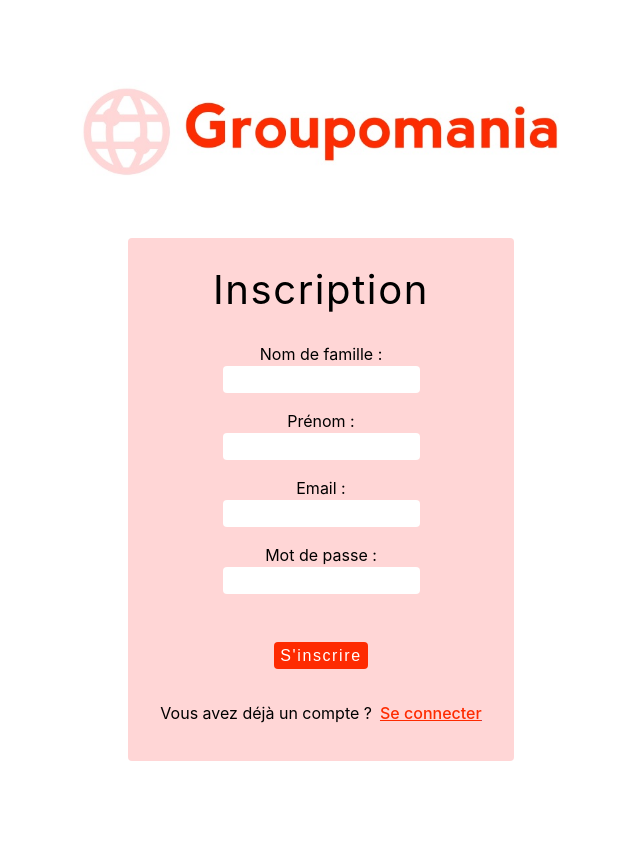
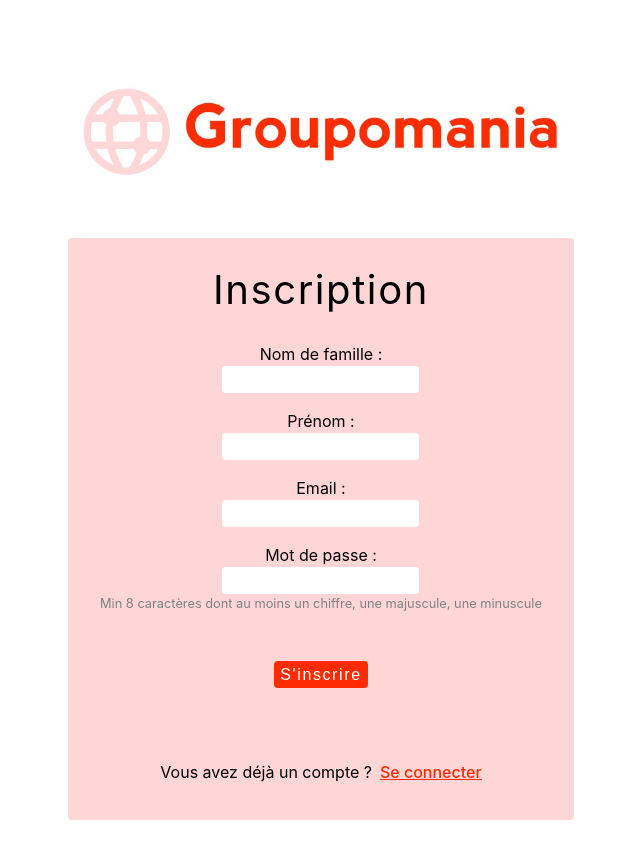
Before and after one commit to Laeti30/Groupomania_React, a React (Create React App) app in the folder frontend/: page /signup in a window 1280 px wide. Shown: the top 858 px of the page, without its empty margins (319-959 px from the left). Before the commit the page ends 825 px from the top, so only its background shows below. Built offline with nearby package versions, Linux system fonts and the light colour scheme.

Commit message:
signup page

```diff
--- a/frontend/package.json
+++ b/frontend/package.json
@@ -6,6 +6,7 @@
     "@testing-library/jest-dom": "^5.14.1",
     "@testing-library/react": "^11.2.7",
     "@testing-library/user-event": "^12.8.3",
+    "axios": "^0.22.0",
     "react": "^17.0.2",
     "react-dom": "^17.0.2",
     "react-icons": "^4.3.1",
--- a/frontend/src/components/Signup.js
+++ b/frontend/src/components/Signup.js
@@ -1,6 +1,7 @@
 import React, { useState } from 'react'
 import logo from '../images/icon-left-font-cut.jpg'
 import { Link } from 'react-router-dom'
+import axios from 'axios'
 
 const Signup = () => {
   const [lastName, setLastName] = useState('')
@@ -20,7 +21,6 @@
         textRegex.test(firstName) &&
         emailRegex.test(email)
       ) {
-        console.log('Données valides')
         return true
       } else {
         alert('Merci de saisir des données valides')
@@ -28,7 +28,36 @@
       }
     }
     if (inputCheck()) {
-      console.log('use axios')
+      axios({
+        method: 'post',
+        url: 'http://localhost:5050/users/signup',
+        data: {
+          lastName,
+          firstName,
+          email,
+          password,
+        },
+      })
+        .then((res) => {
+          console.log(res)
+          if (res.status === 201) {
+            document.getElementById('message').classList.add('confirmation')
+            document.getElementById('message').innerText =
+              'Votre compte utilisateur a bien été créé !'
+            setLastName('')
+            setFirstName('')
+            setEmail('')
+            setPassword('')
+          } else {
+            console.log('il y a une erreur')
+          }
+        })
+        .catch((err) => {
+          console.log(err)
+          document.getElementById('message').classList.add('warning')
+          document.getElementById('message').innerText =
+            'Une erreur est survenue.  Merci de réessayer plus tard.'
+        })
     }
   }
 
@@ -80,10 +109,15 @@
                 value={password}
                 onChange={(e) => setPassword(e.target.value)}
               />
+              <span className='advice'>
+                Min 8 caractères dont au moins un chiffre, une majuscule, une
+                minuscule
+              </span>
             </div>
             <button type='submit' className='btn'>
               S'inscrire
             </button>
+            <p id='message'></p>
           </form>
           <p>
             Vous avez déjà un compte ?
--- a/frontend/src/style.css
+++ b/frontend/src/style.css
@@ -262,6 +262,12 @@
   color: var(--clr-primary);
   font-weight: 500;
 }
+.advice {
+  color: grey;
+  font-size: 0.8rem;
+  margin-top: 0;
+  margin-bottom: 0;
+}
 .errorMsg {
   background-color: red;
   color: white;
@@ -269,6 +275,19 @@
   border-radius: var(--radius);
   letter-spacing: var(--spacing);
   opacity: 0;
+}
+#message {
+  color: white;
+  font-weight: 500;
+  border-radius: var(--radius);
+  letter-spacing: var(--spacing);
+  padding: 0.25rem 0.75rem;
+}
+.confirmation {
+  background-color: green;
+}
+.warning {
+  background-color: red;
 }
 
 /*************** Button *****************/
```
Also changed, not shown: 2 other files (tests, documents, lock files or other folders).
